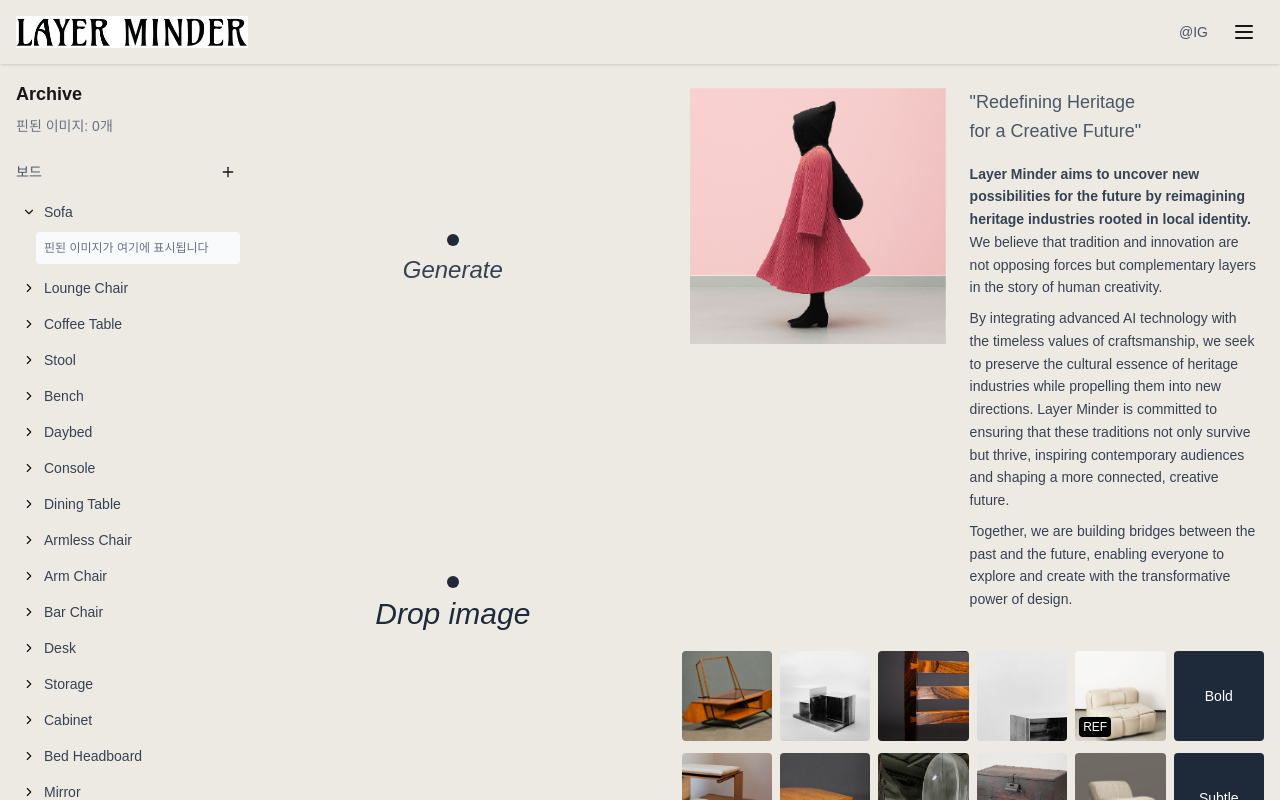
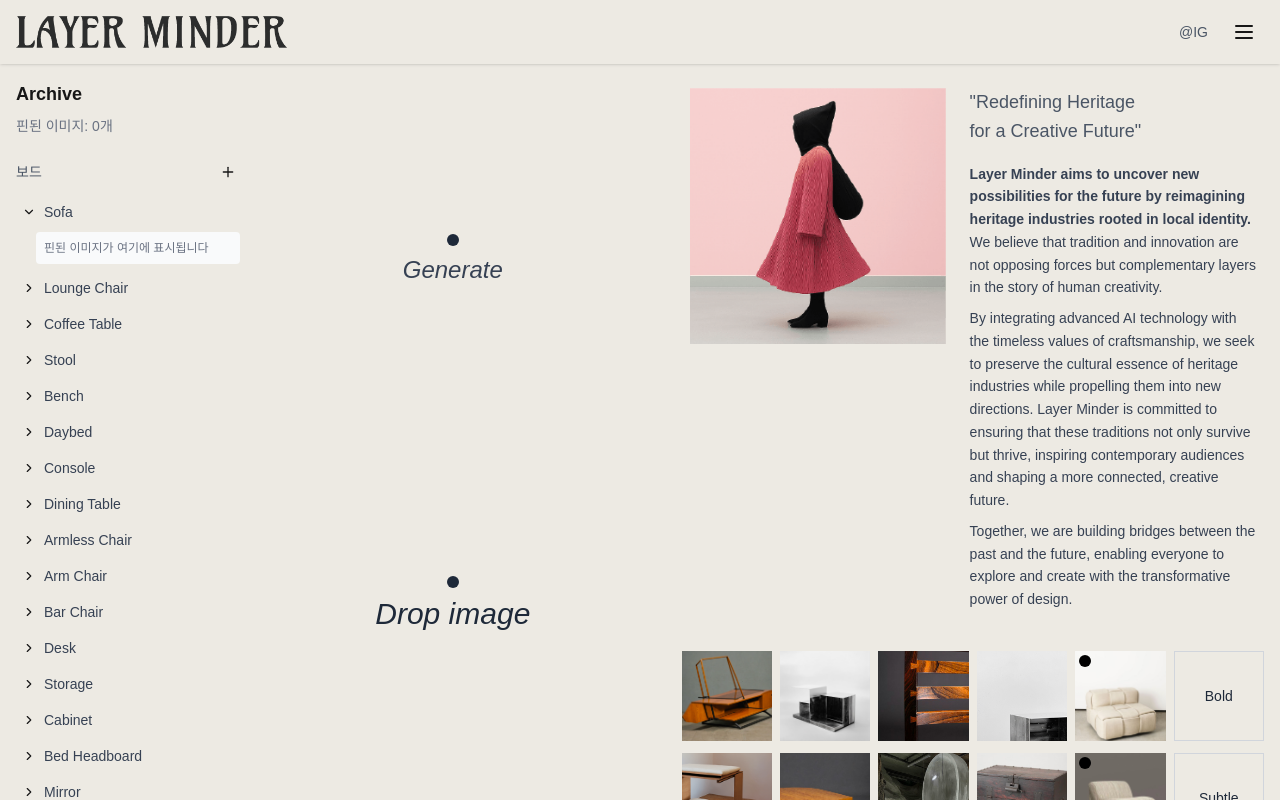
Before and after one commit to jaesi/LayerminderV1.0, a Next.js app in the folder layerminderFE/frontend/: page / in a window 1280 px wide. Built offline with nearby package versions, Linux system fonts and the light colour scheme.

Commit message:
feat: keyword drop, ref img button ui, img round remove

```diff
--- a/layerminderFE/frontend/src/app/page.tsx
+++ b/layerminderFE/frontend/src/app/page.tsx
@@ -10,13 +10,25 @@ export default function HomePage() {
   const [isSidebarOpen, setIsSidebarOpen] = useState(true);
   const [pinnedImages, setPinnedImages] = useState<number[]>([]);
   const [selectedImages, setSelectedImages] = useState<string[]>([]);
+  const [selectedKeywords, setSelectedKeywords] = useState<string[]>([]);
 
-  const togglePin = (imageId: number) => {
+  // 보드 이름들
+  const boardNames = [
+    'Sofa', 'Lounge Chair', 'Coffee Table', 'Stool', 'Bench', 'Daybed',
+    'Console', 'Dining Table', 'Armless Chair', 'Arm Chair', 'Bar Chair',
+    'Desk', 'Storage', 'Cabinet', 'Bed Headboard', 'Mirror', 'Lighting', 'Artwork'
+  ];
+
+  const togglePin = (imageId: number, boardName?: string) => {
     setPinnedImages(prev =>
       prev.includes(imageId)
         ? prev.filter(id => id !== imageId)
         : [...prev, imageId]
     );
+    // TODO: 실제로는 여기서 boardName에 따라 해당 보드에 이미지를 저장하는 로직 추가
+    if (boardName) {
+      console.log(`Image ${imageId} pinned to board: ${boardName}`);
+    }
   };
 
   const handleImageSelect = (imageSrc: string) => {
@@ -25,6 +37,15 @@ export default function HomePage() {
         return prev.filter(src => src !== imageSrc);
       }
       return [...prev, imageSrc].slice(0, 3); // 최대 3개까지
+    });
+  };
+
+  const handleKeywordSelect = (keyword: string) => {
+    setSelectedKeywords(prev => {
+      if (prev.includes(keyword)) {
+        return prev.filter(k => k !== keyword);
+      }
+      return [...prev, keyword];
     });
   };
 
@@ -47,6 +68,8 @@ export default function HomePage() {
             <MainPanel
               selectedImages={selectedImages}
               onImageSelect={handleImageSelect}
+              selectedKeywords={selectedKeywords}
+              onKeywordSelect={handleKeywordSelect}
             />
           </div>
 
@@ -94,6 +117,9 @@ export default function HomePage() {
               onTogglePin={togglePin}
               pinnedImages={pinnedImages}
               onImageSelect={handleImageSelect}
+              onKeywordSelect={handleKeywordSelect}
+              selectedKeywords={selectedKeywords}
+              boardNames={boardNames}
             />
           </div>
         </div>
--- a/layerminderFE/frontend/src/components/Gallery.tsx
+++ b/layerminderFE/frontend/src/components/Gallery.tsx
@@ -1,17 +1,28 @@
 'use client';
 
 import { useState } from 'react';
-import { Pin } from 'lucide-react';
+import { Pin, X } from 'lucide-react';
 import { dummyImages, keywords } from '@/data/dummyData';
 
 interface GalleryProps {
-  onTogglePin: (imageId: number) => void;
+  onTogglePin: (imageId: number, boardName?: string) => void;
   pinnedImages: number[];
   onImageSelect: (imageSrc: string) => void;
+  onKeywordSelect: (keyword: string) => void;
+  selectedKeywords: string[];
+  boardNames: string[];
 }
 
-export default function Gallery({ onTogglePin, pinnedImages, onImageSelect }: GalleryProps) {
+export default function Gallery({
+  onTogglePin,
+  pinnedImages,
+  onImageSelect,
+  onKeywordSelect,
+  selectedKeywords,
+  boardNames
+}: GalleryProps) {
   const [expandedRow, setExpandedRow] = useState<number | null>(null);
+  const [pinModalImageId, setPinModalImageId] = useState<number | null>(null);
 
   // 3행 6열 구성: 각 행마다 output 4개 + reference 1개 + keyword 1개
   const createRow = (rowIndex: number) => {
@@ -32,8 +43,24 @@ export default function Gallery({ onTogglePin, pinnedImages, onImageSelect }: Ga
     e.dataTransfer.setData('image/src', imageSrc);
   };
 
+  const handleKeywordDragStart = (e: React.DragEvent, keyword: string) => {
+    e.dataTransfer.setData('keyword', keyword);
+  };
+
+  const handlePinClick = (e: React.MouseEvent, imageId: number) => {
+    e.stopPropagation();
+    setPinModalImageId(imageId);
+  };
+
+  const handleBoardSelect = (boardName: string) => {
+    if (pinModalImageId !== null) {
+      onTogglePin(pinModalImageId, boardName);
+      setPinModalImageId(null);
+    }
+  };
+
   return (
-    <div className="flex-1 overflow-y-auto">
+    <div className="flex-1 overflow-y-auto relative">
       <div className="p-4 space-y-3">
         {rows.map((row, rowIndex) => (
           <div key={rowIndex}>
@@ -51,7 +78,7 @@ export default function Gallery({ onTogglePin, pinnedImages, onImageSelect }: Ga
                     onImageSelect(image.src);
                   }}
                 >
-                  <div className="aspect-square bg-gray-200 overflow-hidden rounded-sm">
+                  <div className="aspect-square bg-gray-200 overflow-hidden">
                     <img
                       src={image.src}
                       alt=""
@@ -61,11 +88,8 @@ export default function Gallery({ onTogglePin, pinnedImages, onImageSelect }: Ga
 
                   {/* 핀 버튼 (호버시 표시) */}
                   <button
-                    className="absolute top-1 right-1 p-1 bg-white rounded-full shadow-md opacity-0 group-hover:opacity-100 transition-opacity"
-                    onClick={(e) => {
-                      e.stopPropagation();
-                      onTogglePin(image.id);
-                    }}
+                    className="absolute top-1 right-1 p-1 bg-white shadow-md opacity-0 group-hover:opacity-100 transition-opacity"
+                    onClick={(e) => handlePinClick(e, image.id)}
                   >
                     <Pin
                       size={12}
@@ -85,7 +109,7 @@ export default function Gallery({ onTogglePin, pinnedImages, onImageSelect }: Ga
                   onImageSelect(row.reference.src);
                 }}
               >
-                <div className="aspect-square bg-gray-200 overflow-hidden rounded-sm">
+                <div className="aspect-square bg-gray-200 overflow-hidden">
                   <img
                     src={row.reference.src}
                     alt=""
@@ -93,18 +117,13 @@ export default function Gallery({ onTogglePin, pinnedImages, onImageSelect }: Ga
                   />
                 </div>
 
-                {/* Reference 라벨 */}
-                <div className="absolute bottom-1 left-1 px-1 py-0.5 bg-black bg-opacity-70 text-white text-xs rounded">
-                  REF
-                </div>
+                {/* Reference 표시 - 좌측 상단 검정 원 */}
+                <div className="absolute top-1 left-1 w-3 h-3 bg-black rounded-full"></div>
 
                 {/* 핀 버튼 */}
                 <button
-                  className="absolute top-1 right-1 p-1 bg-white rounded-full shadow-md opacity-0 group-hover:opacity-100 transition-opacity"
-                  onClick={(e) => {
-                    e.stopPropagation();
-                    onTogglePin(row.reference.id);
-                  }}
+                  className="absolute top-1 right-1 p-1 bg-white shadow-md opacity-0 group-hover:opacity-100 transition-opacity"
+                  onClick={(e) => handlePinClick(e, row.reference.id)}
                 >
                   <Pin
                     size={12}
@@ -114,14 +133,23 @@ export default function Gallery({ onTogglePin, pinnedImages, onImageSelect }: Ga
               </div>
 
               {/* Keyword 박스 1개 */}
-              <div className="aspect-square bg-gray-800 text-white flex items-center justify-center rounded-sm cursor-pointer hover:bg-gray-700 transition-colors">
+              <div
+                className={`aspect-square flex items-center justify-center cursor-pointer transition-colors ${
+                  selectedKeywords.includes(row.keyword)
+                    ? 'bg-gray-800 text-white'
+                    : 'bg-transparent text-gray-800 border border-gray-300 hover:bg-gray-100'
+                }`}
+                draggable
+                onDragStart={(e) => handleKeywordDragStart(e, row.keyword)}
+                onClick={() => onKeywordSelect(row.keyword)}
+              >
                 <span className="text-sm font-medium">{row.keyword}</span>
               </div>
             </div>
 
             {/* 확장된 상세 정보 */}
             {expandedRow === rowIndex && (
-              <div className="mt-2 p-3 bg-white bg-opacity-50 rounded-sm">
+              <div className="mt-2 p-3 bg-white bg-opacity-50">
                 <h4 className="font-medium text-sm mb-1">상세 정보</h4>
                 <p className="text-gray-600 text-xs mb-2">
                   이 행의 이미지들에 대한 상세 정보가 여기에 표시됩니다.
@@ -142,6 +170,34 @@ export default function Gallery({ onTogglePin, pinnedImages, onImageSelect }: Ga
           </div>
         ))}
       </div>
+
+      {/* 핀 보드 선택 모달 */}
+      {pinModalImageId !== null && (
+        <div className="absolute inset-0 bg-black bg-opacity-50 flex items-center justify-center z-50">
+          <div className="bg-white p-6 w-80 max-h-96 overflow-y-auto">
+            <div className="flex justify-between items-center mb-4">
+              <h3 className="text-lg font-medium">핀할 보드 선택</h3>
+              <button
+                onClick={() => setPinModalImageId(null)}
+                className="p-1 hover:bg-gray-100"
+              >
+                <X size={20} />
+              </button>
+            </div>
+            <div className="space-y-2">
+              {boardNames.map((boardName) => (
+                <button
+                  key={boardName}
+                  onClick={() => handleBoardSelect(boardName)}
+                  className="w-full text-left p-3 hover:bg-gray-100 border border-gray-200 transition-colors"
+                >
+                  {boardName}
+                </button>
+              ))}
+            </div>
+          </div>
+        </div>
+      )}
     </div>
   );
 }
```
Also changed, not shown: layerminderFE/frontend/src/components/MainPanel.tsx (+20 -28 lines), layerminderFE/frontend/public/images/logo.png.
